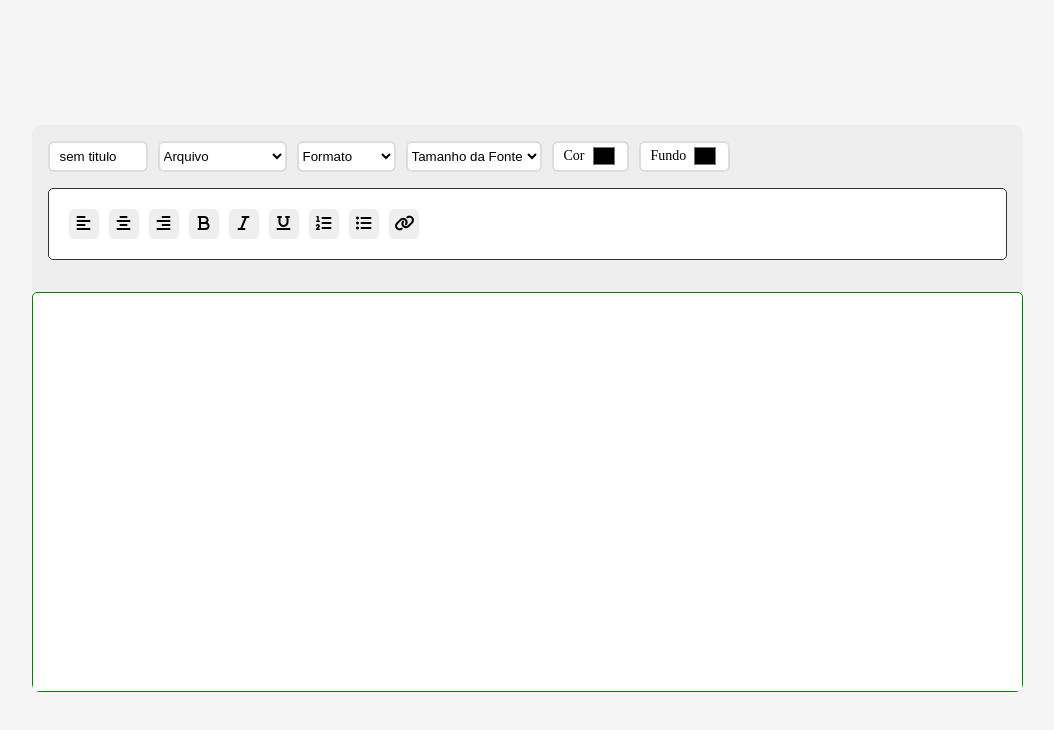
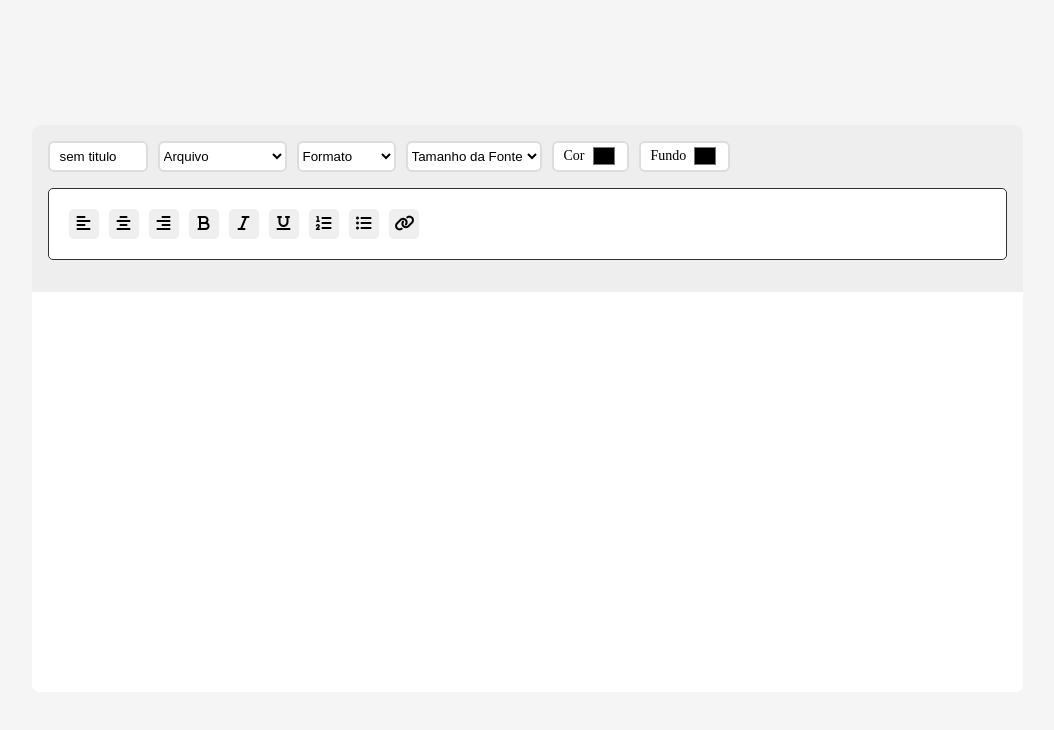
Before and after one commit to bericktk/editor-texto, a plain HTML site: page index.html in a window 1280 px wide. Shown: the whole page, without its empty margins (113-1167 px from the left). Drawn offline with Linux system fonts and the light colour scheme.

Commit message:
Update style.css

```diff
--- a/style.css
+++ b/style.css
@@ -103,7 +103,6 @@ body{
 #content {
     min-height: 400px;
     padding: 1rem;
-    border: 1px solid green;
-    border-radius: 5px;
+    border: none;
     background-color: white;
 }
```
